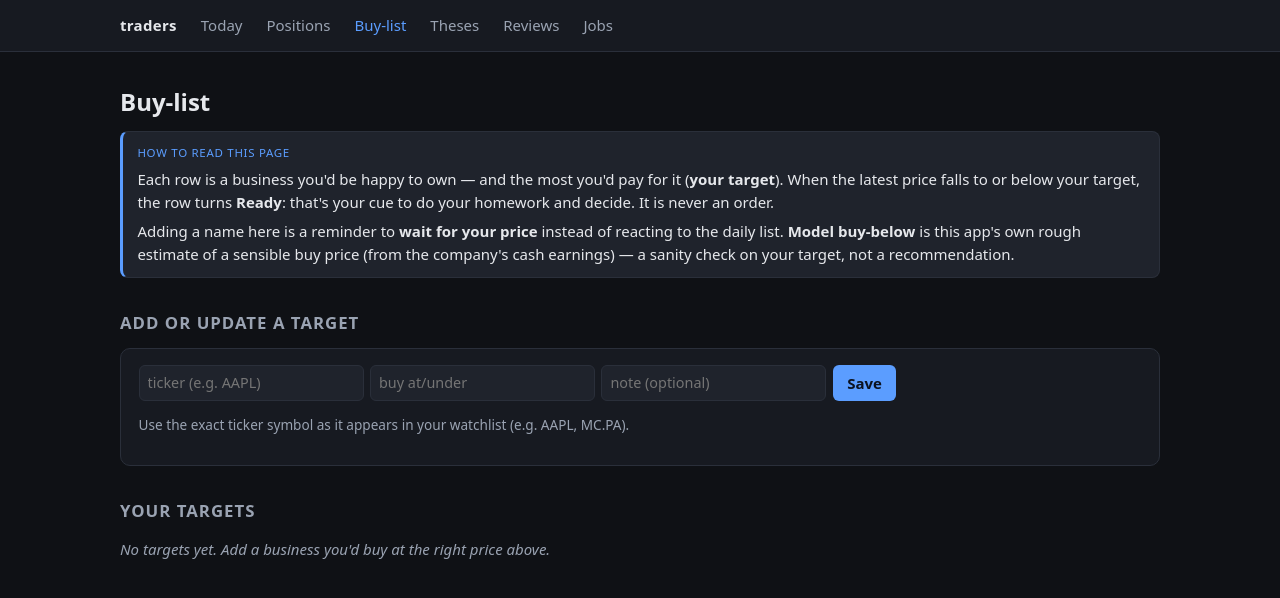
After one commit to SoundofGoodbye/traders, a FastAPI app: template src/traders/web/templates/buy_list.html in a window 1280 px wide. The commit adds this page. Shown: the top 598 px of the page. Run offline with FastAPI, Linux system fonts and the light colour scheme; the template is opened without the code that fills it, so the values that code supplies are empty.

Commit message:
feat: buy-list web page (slice 38)
Backlog item B5 completed — the /buy-list surface the beginner actually lives in,
over the slice-37 data layer. Stacks on slice 37 (feat/buy-list).

- web.app: GET /buy-list renders each target vs the latest close with a
  plain-English status (Ready — at/under your price, or +X% to go), the model's
  suggested buy-below (slice-36 intrinsic value) as a sanity check, and the note.
  POST /buy-list/set and /buy-list/remove are CSRF-guarded and route through
  traders.buylist — its own user-data write path (like the slice-32 jobs toggle),
  never the agent tables.
- buy_list.html: a "How to read this page" explainer framing it as "wait for your
  price, not an order"; add/update form + per-row remove; new Buy-list nav entry.
- Reuses the slice-11/13 web layer + `web` extra. No migration, no new dependency;
  web tests importorskip FastAPI so the default suite stays hermetic.
- Docs: slices.md (slice 38, status 0->38), backlog.md (B5 shipped), README Web UI
  + buy-list section.

532 pass / 5 skip, ruff clean.

Co-Authored-By: Claude Opus 4.8 (1M context) <noreply@anthropic.com>

```diff
--- a/src/traders/web/app.py
+++ b/src/traders/web/app.py
@@ -17,6 +17,7 @@ from __future__ import annotations
 import os
 import sqlite3
 from collections.abc import Callable, Iterator
+from datetime import date
 from pathlib import Path
 from typing import Any
 
@@ -24,9 +25,11 @@ from fastapi import Depends, FastAPI, HTTPException, Request
 from fastapi.responses import HTMLResponse, RedirectResponse
 from fastapi.templating import Jinja2Templates
 
-from traders import feedback, jobs
+from traders import buylist, feedback, jobs
 from traders.db import apply_migrations, connect
 from traders.post_mortems import compute_pnl_pct
+from traders.prices import load_history_from_db
+from traders.valuation import valuations_asof
 from traders.web import csrf, explain, queries
 from traders.web.prices import PriceFn
 
@@ -245,6 +248,13 @@ def create_app(db_path: str | Path | None = None, *, price_fn: PriceFn | None =
             },
         )
 
+    @app.get("/buy-list", response_class=HTMLResponse)
+    def buy_list_page(request: Request, conn: sqlite3.Connection = Depends(get_conn)) -> Any:
+        history = load_history_from_db(conn)
+        valuation = valuations_asof(conn, history, as_of=date.today())
+        rows = buylist.evaluate(conn, history=history, valuation=valuation)
+        return render_with_csrf(request, "buy_list.html", {"rows": rows})
+
     # --- write actions (slice 13) -------------------------------------------
     # POST handlers call the existing traders.feedback functions directly, so
     # there is no parallel write path into `positions`. They are async and open
@@ -306,4 +316,36 @@ def create_app(db_path: str | Path | None = None, *, price_fn: PriceFn | None =
         jobs.set_enabled(name, not jobs.is_enabled(name, jobs_data_dir), jobs_data_dir)
         return redirect("/jobs")
 
+    @app.post("/buy-list/set")
+    async def post_buylist_set(request: Request) -> Any:
+        await check_csrf(request)
+        form = await request.form()
+        ticker = str(form.get("ticker") or "").strip()
+        if not ticker:
+            raise HTTPException(status_code=400, detail="missing ticker")
+        target = form_float(form.get("target_price"), "target_price")
+        note = form.get("note") or None
+        conn = connect(db_path)
+        try:
+            buylist.set_target(conn, ticker, target, note=note if isinstance(note, str) else None)
+        except ValueError as e:
+            raise HTTPException(status_code=400, detail=str(e)) from e
+        finally:
+            conn.close()
+        return redirect("/buy-list")
+
+    @app.post("/buy-list/remove")
+    async def post_buylist_remove(request: Request) -> Any:
+        await check_csrf(request)
+        form = await request.form()
+        ticker = str(form.get("ticker") or "").strip()
+        if not ticker:
+            raise HTTPException(status_code=400, detail="missing ticker")
+        conn = connect(db_path)
+        try:
+            buylist.remove_target(conn, ticker)
+        finally:
+            conn.close()
+        return redirect("/buy-list")
+
     return app
--- a/src/traders/web/templates/base.html
+++ b/src/traders/web/templates/base.html
@@ -125,6 +125,7 @@
       <span class="brand">traders</span>
       <a href="/" class="{{ 'active' if active == 'today' else '' }}">Today</a>
       <a href="/positions" class="{{ 'active' if active == 'positions' else '' }}">Positions</a>
+      <a href="/buy-list" class="{{ 'active' if active == 'buylist' else '' }}">Buy-list</a>
       <a href="/theses" class="{{ 'active' if active == 'theses' else '' }}">Theses</a>
       <a href="/reviews" class="{{ 'active' if active == 'reviews' else '' }}">Reviews</a>
       <a href="/jobs" class="{{ 'active' if active == 'jobs' else '' }}">Jobs</a>
--- /dev/null
+++ b/src/traders/web/templates/buy_list.html
@@ -0,0 +1,75 @@
+{% extends "base.html" %}
+{% set active = 'buylist' %}
+{% block title %}Buy-list — traders{% endblock %}
+{% block content %}
+  <h1>Buy-list</h1>
+  <div class="explain">
+    <p class="explain-label">How to read this page</p>
+    <p class="lead">Each row is a business you'd be happy to own — and the most you'd pay for it
+      (<b>your target</b>). When the latest price falls to or below your target, the row turns
+      <b>Ready</b>: that's your cue to do your homework and decide. It is never an order.</p>
+    <p class="sell">Adding a name here is a reminder to <b>wait for your price</b> instead of
+      reacting to the daily list. <b>Model buy-below</b> is this app's own rough estimate of a
+      sensible buy price (from the company's cash earnings) — a sanity check on your target,
+      not a recommendation.</p>
+  </div>
+
+  <h2>Add or update a target</h2>
+  <div class="card">
+    <form class="actions" method="post" action="/buy-list/set">
+      <input type="hidden" name="csrf_token" value="{{ csrf_token }}">
+      <input type="text" name="ticker" placeholder="ticker (e.g. AAPL)" required>
+      <input type="number" name="target_price" step="0.01" min="0" placeholder="buy at/under" required>
+      <input type="text" name="note" placeholder="note (optional)">
+      <button type="submit">Save</button>
+    </form>
+    <p class="meta">Use the exact ticker symbol as it appears in your watchlist (e.g. AAPL, MC.PA).</p>
+  </div>
+
+  <h2>Your targets</h2>
+  {% if rows %}
+    <table>
+      <thead><tr>
+        <th>Ticker</th><th class="num">Your target</th><th class="num">Price now</th>
+        <th>Status</th><th class="num">Model<br><span class="meta">buy-below</span></th><th>Remove</th>
+      </tr></thead>
+      <tbody>
+        {% for r in rows %}
+          <tr>
+            <td>
+              <span class="ticker">{{ r.target.ticker }}</span>
+              {% if r.target.note %}<div class="meta">{{ r.target.note }}</div>{% endif %}
+            </td>
+            <td class="num">{{ "%.2f"|format(r.target.target_price) }}</td>
+            <td class="num">
+              {% if r.latest_price is not none %}{{ "%.2f"|format(r.latest_price) }}
+                <div class="meta">{{ r.latest_day }}</div>
+              {% else %}—{% endif %}
+            </td>
+            <td>
+              {% if r.latest_price is none %}
+                <span class="empty">no price yet</span>
+              {% elif r.triggered %}
+                <span class="tag long">Ready — at/under your price</span>
+              {% else %}
+                <span class="meta">{{ "%+.1f"|format(r.distance_pct) }}% to go</span>
+              {% endif %}
+            </td>
+            <td class="num">
+              {{ "%.2f"|format(r.suggested_buy_below) if r.suggested_buy_below is not none else "—" }}
+            </td>
+            <td>
+              <form class="actions" method="post" action="/buy-list/remove">
+                <input type="hidden" name="csrf_token" value="{{ csrf_token }}">
+                <input type="hidden" name="ticker" value="{{ r.target.ticker }}">
+                <button type="submit" class="ghost">Remove</button>
+              </form>
+            </td>
+          </tr>
+        {% endfor %}
+      </tbody>
+    </table>
+  {% else %}
+    <p class="empty">No targets yet. Add a business you'd buy at the right price above.</p>
+  {% endif %}
+{% endblock %}
```
Also changed, not shown: docs/backlog.md (+8 -8 lines), docs/slices.md (+15 -1 lines), tests/test_web_buylist.py (added, +97 -0 lines), README.md.
